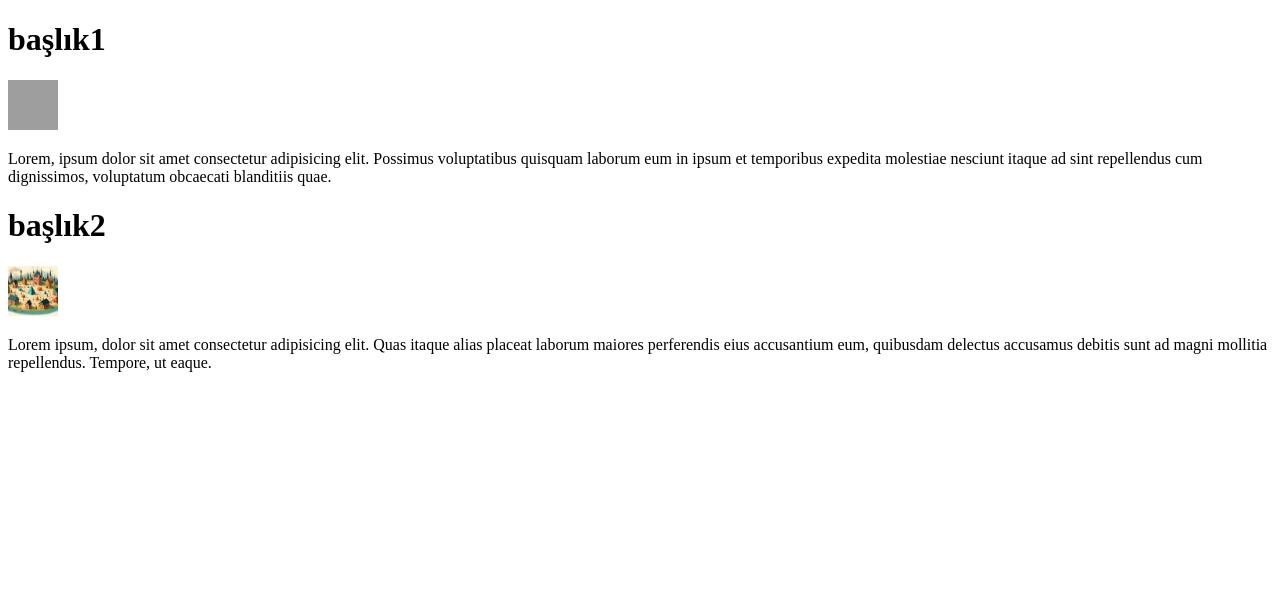
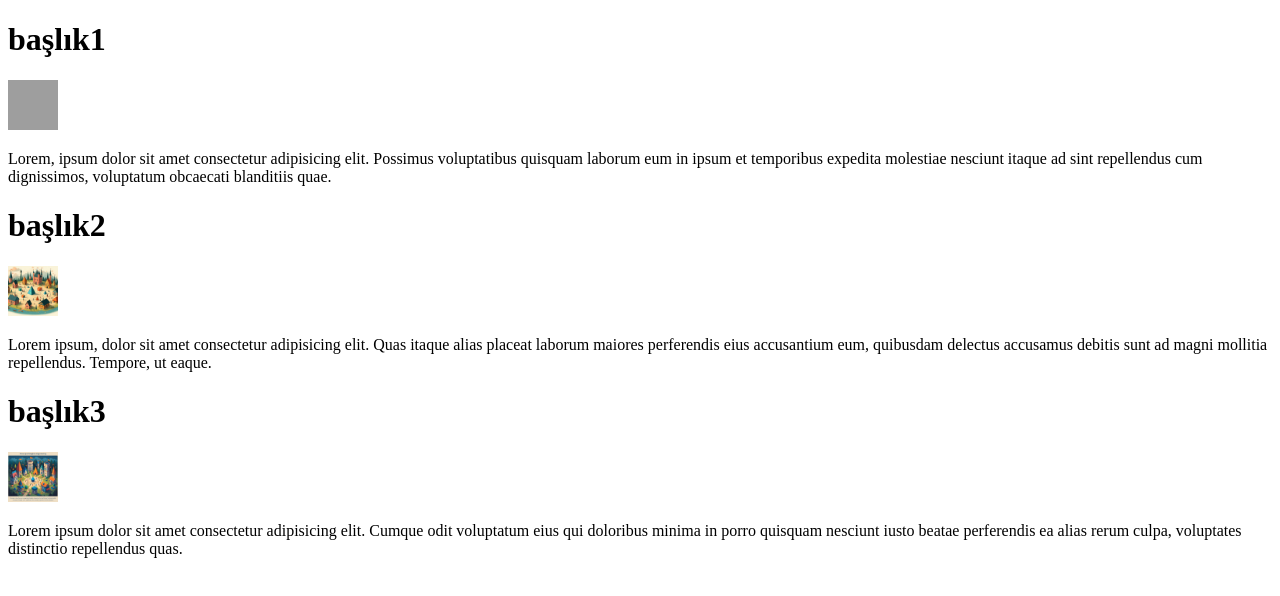
Before and after one commit to kayanursenn/html_2, a plain HTML site: page index.html in a window 1280 px wide. Drawn offline with Linux system fonts and the light colour scheme; grey boxes are pictures that could not be loaded.

Commit message:
commit 3

```diff
--- a/index.html
+++ b/index.html
@@ -14,5 +14,10 @@
         <img src="Designer (1).jpeg" alt="açıklaması" width="50" height="50"/>
         <p>Lorem ipsum, dolor sit amet consectetur adipisicing elit. Quas itaque alias placeat laborum maiores perferendis eius accusantium eum, quibusdam delectus accusamus debitis sunt ad magni mollitia repellendus. Tempore, ut eaque.</p>
         <!--haber 2 bitti-->
+        <!--haber 3-->
+        <h1>başlık3</h1>
+        <img src="Designer.jpeg" alt="açıklamaları" width="50" height="50"/>
+        <p>Lorem ipsum dolor sit amet consectetur adipisicing elit. Cumque odit voluptatum eius qui doloribus minima in porro quisquam nesciunt iusto beatae perferendis ea alias rerum culpa, voluptates distinctio repellendus quas.</p>
+        <!--haber 3 bitti-->
     </body>
 </html>
```
Also changed, not shown: Designer.jpeg (added).
